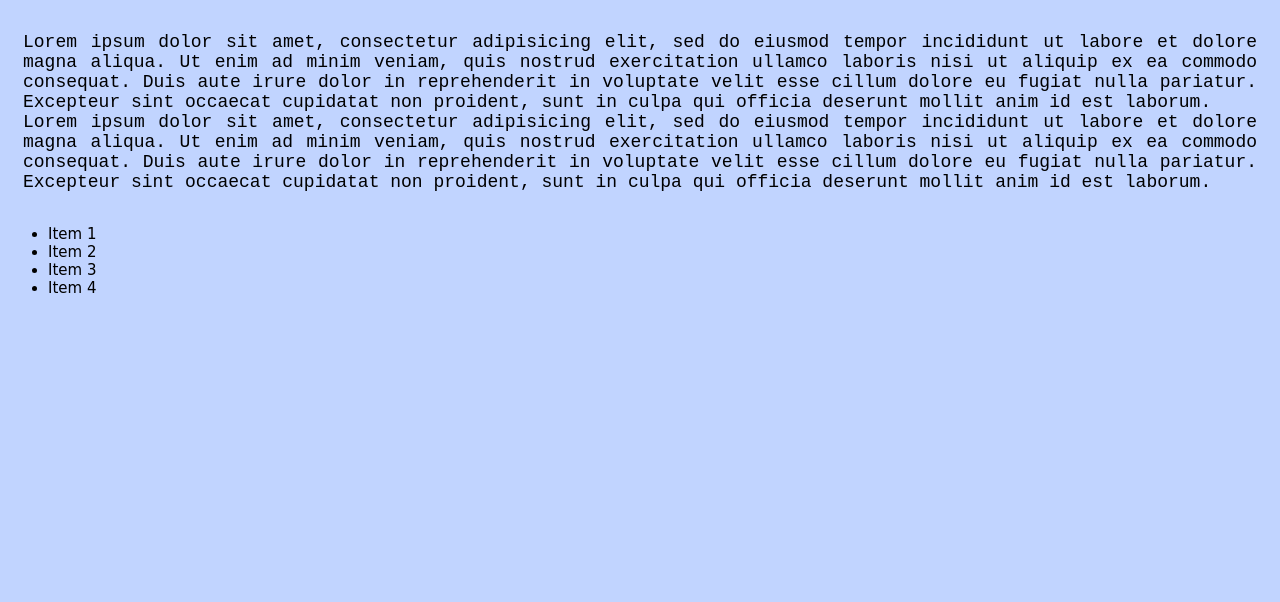
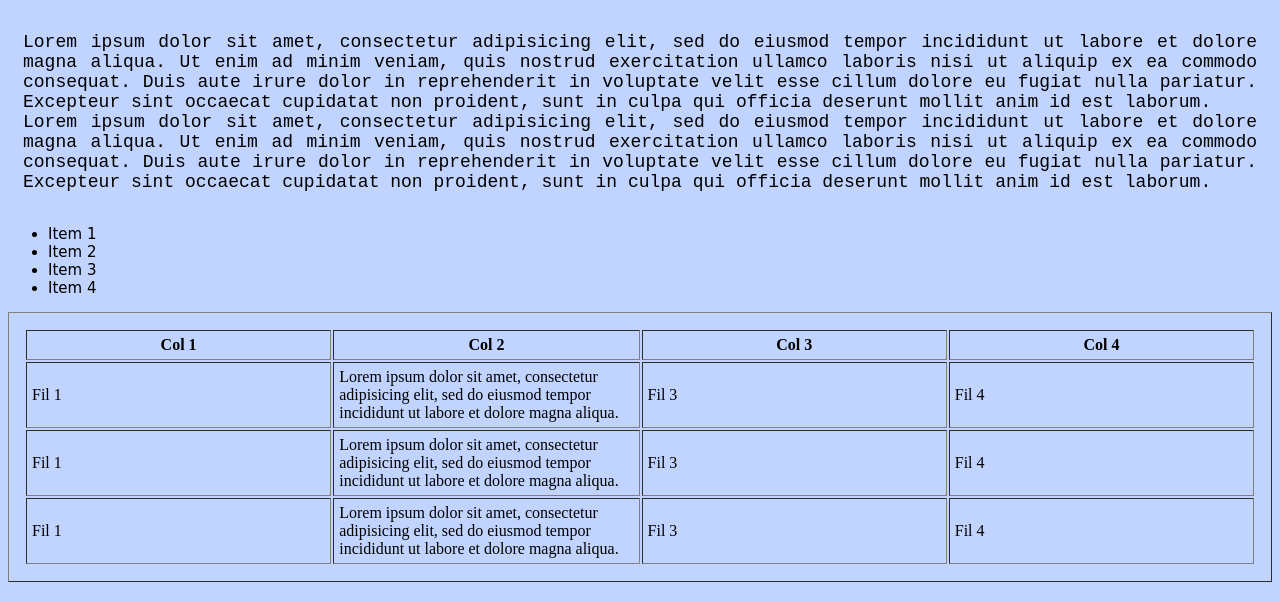
Before and after one commit to Anrapiro/pagina-web, a plain HTML site: page index.html in a window 1280 px wide. Shown: the part 112-714 px from the top of the page. Drawn offline with Linux system fonts and the light colour scheme.

Commit message:
Update index.html

```diff
--- a/index.html
+++ b/index.html
@@ -34,6 +34,20 @@
       font-size:15px;
     }
 
+    table{
+      padding: 15px;
+      margin:auto;
+    }
+
+    thead th{
+      padding:5px;
+      width:300px;
+    }
+
+    tbody tr td{
+      padding:5px;
+    }
+
   </style>
 </head>
 
@@ -64,5 +78,40 @@
     <li>Item 4</li>
   </ul>
 
+  <table border="1px">
+    <thead>
+      <th>Col 1</th>
+      <th>Col 2</th>
+      <th>Col 3</th>
+      <th>Col 4</th>
+    </thead>
+    <tbody>
+      <tr>
+        <td>Fil 1</td>
+        <td>Lorem ipsum dolor sit amet, consectetur adipisicing elit,
+          sed do eiusmod tempor incididunt ut labore et dolore magna aliqua.
+        </td>
+        <td>Fil 3</td>
+        <td>Fil 4</td>
+      </tr>
+      <tr>
+        <td>Fil 1</td>
+        <td>Lorem ipsum dolor sit amet, consectetur adipisicing elit,
+          sed do eiusmod tempor incididunt ut labore et dolore magna aliqua.
+        </td>
+        <td>Fil 3</td>
+        <td>Fil 4</td>
+      </tr>
+      <tr>
+        <td>Fil 1</td>
+        <td>Lorem ipsum dolor sit amet, consectetur adipisicing elit,
+          sed do eiusmod tempor incididunt ut labore et dolore magna aliqua.
+        </td>
+        <td>Fil 3</td>
+        <td>Fil 4</td>
+      </tr>
+    </tbody>
+  </table>
+
 </body>
 </html>
```
